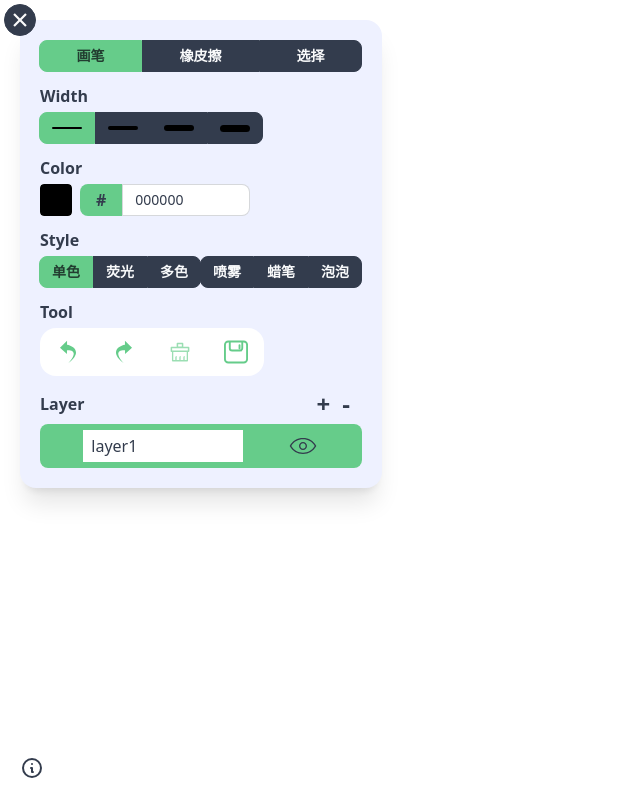
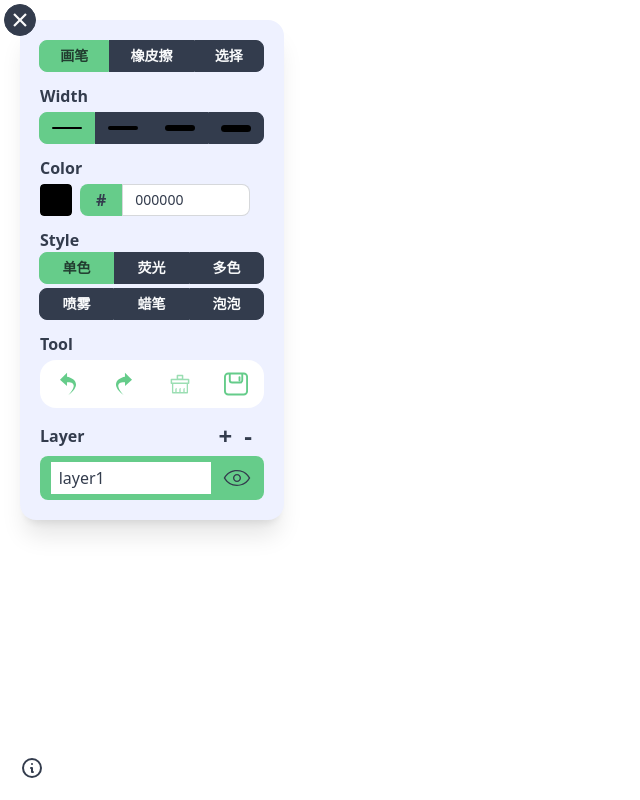
Before and after one commit to LHRUN/paint-board, a React (Vite) app: page / in a window 1280 px wide. Shown: the whole page, without its empty margins (0-640 px from the left). Built offline with nearby package versions, Linux system fonts and the light colour scheme.

Commit message:
feat: remove gh-pages

```diff
--- a/package.json
+++ b/package.json
@@ -7,7 +7,6 @@
     "dev": "vite",
     "build": "tsc && vite build",
     "preview": "vite preview",
-    "deploy": "node deploy.cjs",
     "lint": "pnpm lint:script && pnpm lint:style",
     "lint:script": "eslint --ext .js,.jsx,.ts,.tsx --fix --quiet ./",
     "lint:style": "stylelint --fix \"src/**/*.css\""
@@ -37,7 +36,6 @@
     "eslint-config-prettier": "^8.6.0",
     "eslint-plugin-prettier": "^4.2.1",
     "eslint-plugin-react": "^7.31.11",
-    "gh-pages": "^4.0.0",
     "husky": "^8.0.3",
     "lint-staged": "^13.1.0",
     "postcss": "^8.4.21",
--- a/src/components/mask/index.tsx
+++ b/src/components/mask/index.tsx
@@ -1,4 +1,4 @@
-import { FC } from 'react'
+import React, { FC } from 'react'
 
 interface IProps {
   show: boolean
--- a/src/components/toolPanel/index.tsx
+++ b/src/components/toolPanel/index.tsx
@@ -144,7 +144,7 @@ const ToolPanel: React.FC<IProps> = ({ board, toolType, setToolType }) => {
         {showPanel && (
           <>
             {/* 类型切换 */}
-            <div className="btn-group">
+            <div className="btn-group flex">
               {typeSwitch.map(({ type, text }) => (
                 <button
                   key={type}
@@ -162,7 +162,7 @@ const ToolPanel: React.FC<IProps> = ({ board, toolType, setToolType }) => {
               toolType === CANVAS_ELE_TYPE.ERASER) && (
               <div className="mt-3">
                 <div className="font-bold">Width</div>
-                <div className="btn-group mt-1">
+                <div className="btn-group flex mt-1">
                   {Object.values(CommonWidth).map((w) => (
                     <button
                       key={w}
@@ -272,7 +272,7 @@ const ToolPanel: React.FC<IProps> = ({ board, toolType, setToolType }) => {
             {toolType === CANVAS_ELE_TYPE.FREE_DRAW && (
               <div className="mt-3">
                 <div className="font-bold">Style</div>
-                <div className="btn-group">
+                <div className="btn-group flex">
                   {styleSwitch.line_1.map(({ type, text }) => (
                     <button
                       key={type}
@@ -285,7 +285,7 @@ const ToolPanel: React.FC<IProps> = ({ board, toolType, setToolType }) => {
                     </button>
                   ))}
                 </div>
-                <div className="btn-group mt-1">
+                <div className="btn-group mt-1 flex">
                   {styleSwitch.line_2.map(({ type, text }) => (
                     <button
                       key={type}
```
Also changed, not shown: deploy.cjs (deleted, +0 -13 lines), 1 other file (tests, documents, lock files or other folders).
